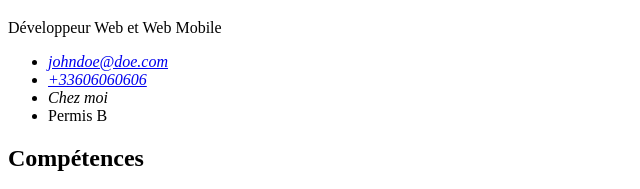
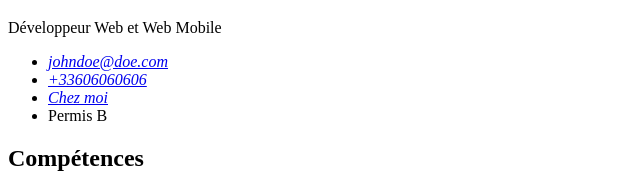
Before and after one commit to Deuz62120/devoir_cv, a plain HTML site: page index.html in a window 1280 px wide. Shown: the part 1255-1444 px from the top of the page, 0-640 px from the left. Drawn offline with Linux system fonts and the light colour scheme.

Commit message:
fin dev html

```diff
--- a/index.html
+++ b/index.html
@@ -25,9 +25,7 @@
             </li>
             <li>
                 <address>
-                    <div>
-                        Chez moi
-                    </div>
+                    <a href="https://maps.app.goo.gl/dpBTqfU3oMoisnQP6">Chez moi</a>
                 </address>
             </li>
             <li>
@@ -41,9 +39,7 @@
         <!-- aside -->
          <aside>
             <section>
-                <h2>
-                    Compétences
-                </h2>
+                <h2>Compétences</h2>
                 <ul>
                     <li>HTML</li>
                     <li>CSS</li>
```
